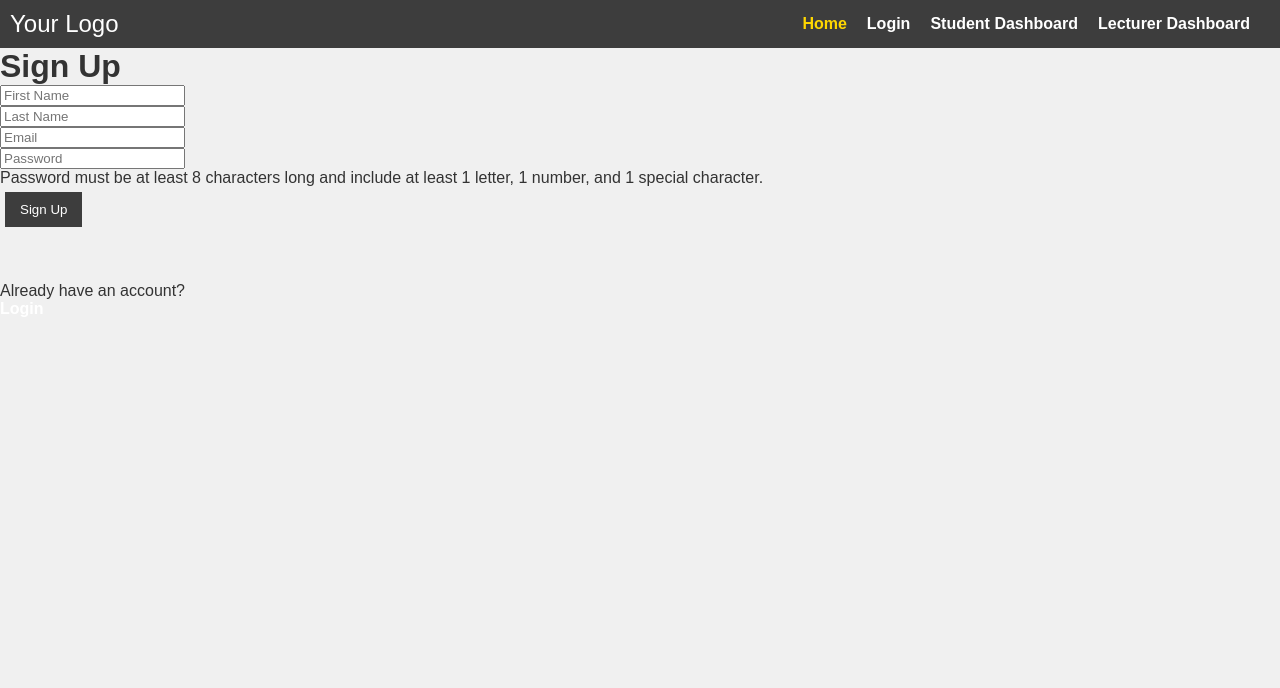
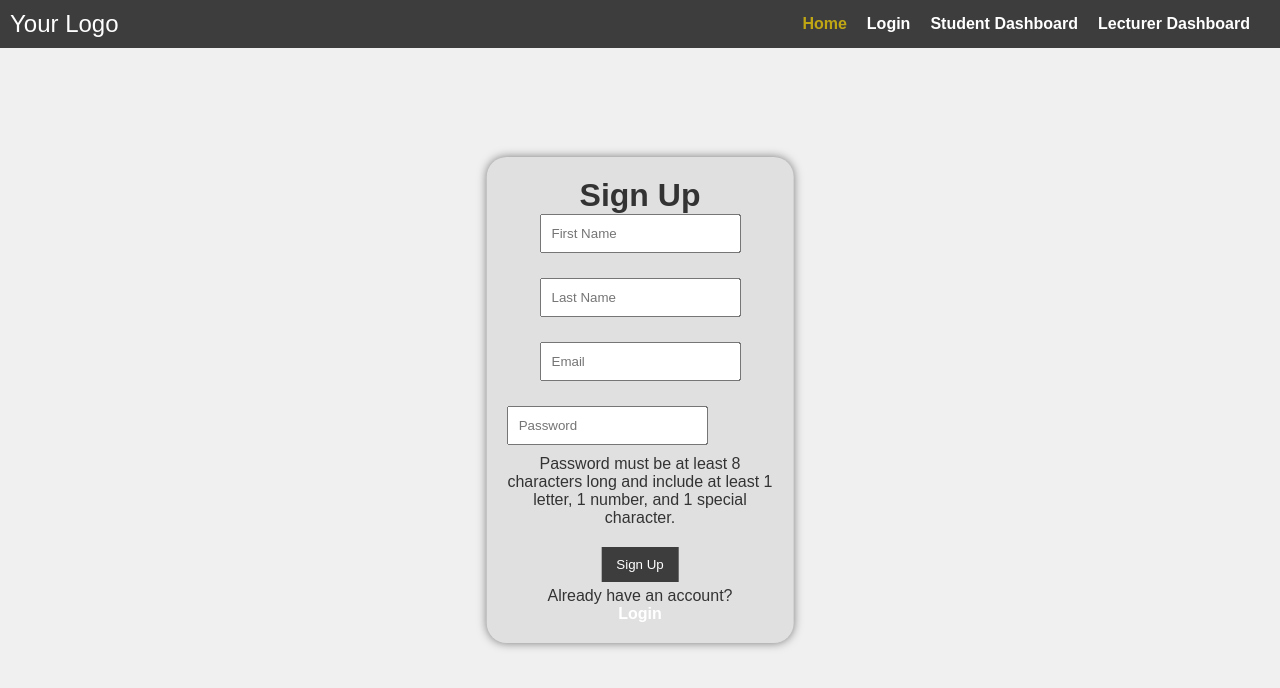
Before and after one commit to ashm32/FYP, a PHP site: page /signup.html in a window 1280 px wide. Shown: the top 688 px of the page. Run offline with PHP 8.4, Linux system fonts and the light colour scheme.

Commit message:
Update style.css
added:
red for errors
styling for homepage cards
styling for login and signup

```diff
--- a/style.css
+++ b/style.css
@@ -7,20 +7,22 @@ body, h1, h2, p, ul, li, button, select, label {
 }
 
 body {
-    background-color: #f0f0f0; /* Light grey background */
+    background-color: #f0f0f0;
 }
 
-/* Define colors as variables for reusability */
+/* Colors as variables for reusability */
 :root {
     --dark-grey: #3d3d3d;
     --light-grey: #e0e0e0;
-    --gold: #ffd700;
+    --gold: #ffd900ad;
     --darker-grey-hover: #292929;
+    --aston-purple: #bb00d4;
+    --error-red: #ff0000;
 }
 
 /* Navbar Styles */
 nav {
-    background-color: var(--dark-grey); /* Dark grey */
+    background-color: var(--dark-grey);
     padding: 10px;
     display: flex;
     justify-content: space-between;
@@ -52,7 +54,7 @@ a:hover {
 }
 
 .active a {
-    color: var(--gold); /* Gold */
+    color: var(--gold);
 }
 
 /* Hero Section Styles */
@@ -65,6 +67,9 @@ a:hover {
 /* Project List Styles */
 .project-list {
     margin: 20px;
+    display: flex;
+    flex-wrap: wrap;
+    justify-content: space-between;
 }
 
 .project {
@@ -72,8 +77,15 @@ a:hover {
     border: 1px solid #ddd;
     padding: 15px;
     margin-bottom: 10px;
+    width: calc(33.333% - 20px);
+    box-sizing: border-box;
     display: flex;
-    justify-content: space-between;
+    flex-direction: column;
+}
+
+.project img {
+    width: 100%;
+    height: auto;
 }
 
 .project-info {
@@ -82,6 +94,7 @@ a:hover {
 
 .project-actions {
     display: flex;
+    justify-content: space-between;
 }
 
 /* Filter Section Styles */
@@ -116,100 +129,153 @@ button:hover {
 }
 
 /* Login Styles */
-/* Navbar Styles */
-.login nav {
-    background-color: var(--dark-grey);
-    padding: 10px;
+.login-container {
+    background-color: var(--light-grey);
+    padding: 20px;
+    border-radius: 20px;
+    box-shadow: 0 0 10px rgba(0, 0, 0, 0.5);
+    width: calc(33.33vw - 160px); /* 1/3 of width - (4 * padding) */
+    position: fixed;
+    top: 50%;
+    left: 50%;
+    transform: translate(-50%, -50%);
+}
+
+.login-form {
     display: flex;
-    justify-content: space-between;
+    flex-direction: column;
     align-items: center;
 }
 
-.login .logo {
-    color: #fff;
-    font-size: 1.5em;
+.text-box-div {
+    margin-bottom: 15px;
 }
 
-.login {
-    margin-top: 50px;
+input {
+    padding: 10px;
+    margin-bottom: 10px;
 }
 
-.login ul {
-    list-style: none;
-    display: flex;
+.loginBtn {
+    background-color: var(--dark-grey);
+    color: #fff;
+    border: none;
+    padding: 10px 15px;
+    cursor: pointer;
 }
 
-.login li {
-    margin-right: 20px;
+.loginBtn:hover {
+    background-color: var(--darker-grey-hover);
 }
 
-.login a {
-    text-decoration: none;
-    color: #fff;
-    font-weight: bold;
+/* Error Message Login.php */
+.error {
+    color: var(--error-red);
+    margin-top: 10px;
+    text-align: center;
 }
 
-.login a:hover {
+.signup {
+    text-align: center;
+    margin-top: 20px;
+}
+
+.signup a {
+    color: var(--aston-purple);
+    text-decoration: none;
+}
+
+.signup a:hover {
     text-decoration: underline;
 }
 
-.login .login {
-    margin: 20px;
+#signupForm {
+    background-color: var(--light-grey);
+    padding: 20px;
+    border-radius: 20px;
+    box-shadow: 0 0 10px rgba(0, 0, 0, 0.5);
+    width: calc(33.33vw - 160px); /* Adjusted width to match login form */
+    position: fixed;
+    top: 50%;
+    left: 50%;
+    transform: translate(-50%, -50%);
+    display: flex;
+    flex-direction: column;
+    align-items: center;
 }
 
-.login .login-grid {
-    display: grid;
-    grid-template-columns: repeat(2, 1fr);
-    gap: 20px;
+#signupForm .textBoxdiv {
+    margin-bottom: 15px;
 }
 
-.login .login-section,
-.login .signup-section {
-    background-color: #eae9e9;
-    border: 1px solid #ddd;
-    padding: 30px;
+#signupForm input {
+    padding: 10px;
+    margin-bottom: 10px;
+}
+.textBoxdiv p {
+    text-align: center;
+}
+/* Make "new here? sign in" diff box:
+.login {
+    color: black;
+    text-align: center;
+    background-color: var(--light-grey);
+    padding: 20px;
+    border-radius: 20px;
+    box-shadow: 0 0 10px rgba(0, 0, 0, 0.5);
+    position: fixed;
+    top: 85%;
+    left: 50%;
+    transform: translate(-50%, -50%);
+    display: flex;
+    flex-direction: column;
+    align-items: center;
+} */
+
+.login {
+    display: flex;
+    flex-direction: column;
+    align-items: center;
+
+.login h3 a {
+    color: var(--aston-purple);
+    text-align: center;
 }
 
-.login h2 {
-    margin-bottom: 10px;
-}
 
-/* Form Styles */
-.login form {
-    display: flex;
-    flex-direction: column;
-}
-
-.login label {
-    margin-bottom: 5px;
-}
-
-.login input {
-    padding: 8px;
-    margin-bottom: 10px;
-}
-
-.login button {
+#signupForm .signupBtn {
     background-color: var(--dark-grey);
     color: #fff;
     border: none;
-    padding: 10px;
+    padding: 10px 15px;
     cursor: pointer;
 }
 
-.login button:hover {
+#signupForm .signupBtn:hover {
     background-color: var(--darker-grey-hover);
 }
 
+/* Error Message Styles */
+#signupForm .signup-error {
+    display: none; /* Initially hide the error message */
+    color: var(--error-red);
+    margin-top: 10px;
+    text-align: center;
+}
+
+#signupForm .signup-error.show {
+    display: block; /* Show the error message if there is an error */
+}
+
+
 /* Student Dashboard */
-/* Student Submission Section Styles */
 .student-submission {
     max-width: 600px;
     margin: 20px auto;
     padding: 20px;
     border: 1px solid #eae9e9;
     border-radius: 5px;
-    background-color: var(--light-grey); /* Light grey background for submission section */
+    background-color: var(--light-grey);
 }
 
 /* Checkbox Styles */
@@ -223,10 +289,6 @@ button:hover {
     display: flex;
     align-items: center;
     margin-bottom: 10px;
-}
-
-#includeAuthorDetails {
-    margin-right: 10px;
 }
 
 /* Author Details Form Styles */
```
